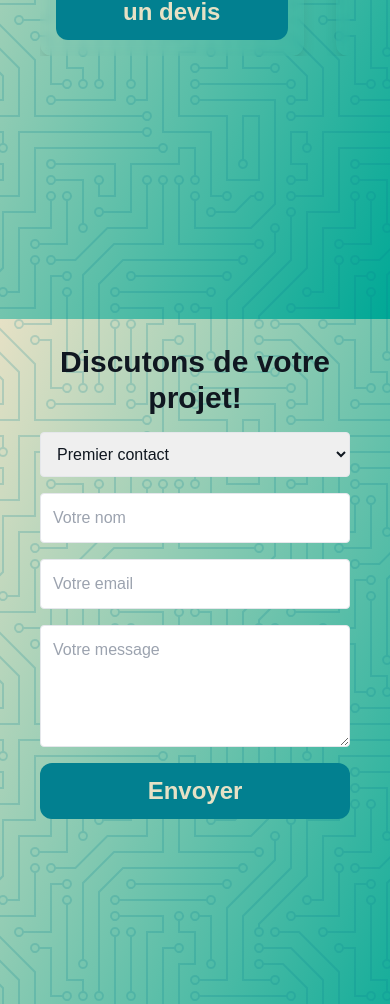
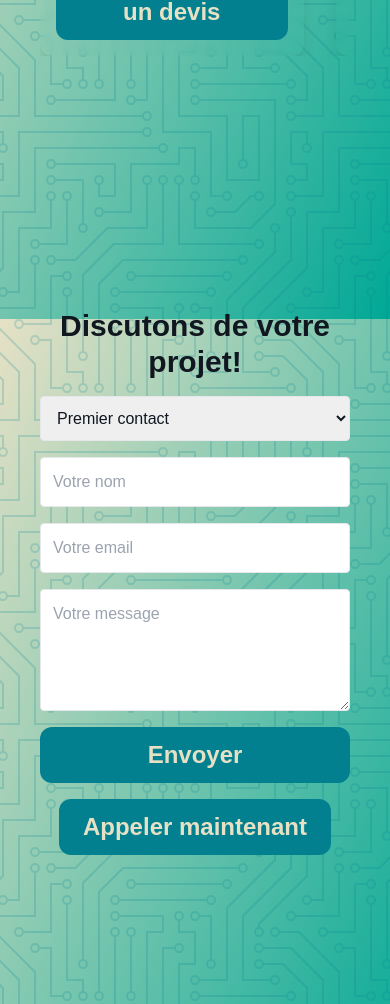
Before and after one commit to Florian-Denis-Dev/nobilisweb, a Next.js app: page / in a window 390 px wide. Shown: the part 3901-4905 px from the top of the page. Built offline with nearby package versions, Linux system fonts and the light colour scheme; a web font is replaced by a local one.

Commit message:
update phone apparition

```diff
--- a/src/app/components/sections/contact.tsx
+++ b/src/app/components/sections/contact.tsx
@@ -36,15 +36,15 @@ const Contact: React.FC<ContactProps> = ({ setSectionRef, selectedOption, setSel
     } else if (selectedOption === 'devis') {
       const subject = `Demande de devis - ${formData.websiteType}`;
       mailtoLink = `mailto:${recipientEmail}?subject=${encodeURIComponent(subject)}&body=Entreprise: ${formData.companyName}%0AEmail: ${formData.email}%0AProjet: ${formData.message}`;
-
-
-
     } else if (selectedOption === 'rendezvous') {
       mailtoLink = `mailto:${recipientEmail}?subject=Prise de rendez-vous&body=Nom: ${formData.name}%0AEmail: ${formData.email}%0ATéléphone: ${formData.phone}%0AType de rendez-vous: ${formData.appointmentType}`;
     }
 
+
     window.location.href = mailtoLink;
   };
+
+  const yourPhoneNumber = '+33608550209';
 
   return (
     <section ref={setSectionRef(4)} className="text-center max-w-md mx-auto min-h-screen flex flex-col justify-center p-10">
@@ -138,7 +138,7 @@ const Contact: React.FC<ContactProps> = ({ setSectionRef, selectedOption, setSel
         </form>
       )}
 
-      {selectedOption === 'rendezvous' && (
+{selectedOption === 'rendezvous' && (
         <form className="flex flex-col gap-4" onSubmit={handleSubmit}>
           <input
             type="text"
@@ -176,9 +176,15 @@ const Contact: React.FC<ContactProps> = ({ setSectionRef, selectedOption, setSel
             <option value="phone">Appel téléphonique</option>
             <option value="visio">Visioconférence</option>
           </select>
+
           <CustomButton type="submit" text="Prendre rendez-vous" darkMode={false} />
         </form>
       )}
+      {formData.appointmentType === 'phone' && (
+            <a href={`tel:${yourPhoneNumber}`} className="mt-4 inline-block">
+              <CustomButton type="button" text="Appeler maintenant" darkMode={false} />
+            </a>
+          )}
     </section>
   );
 };
```
